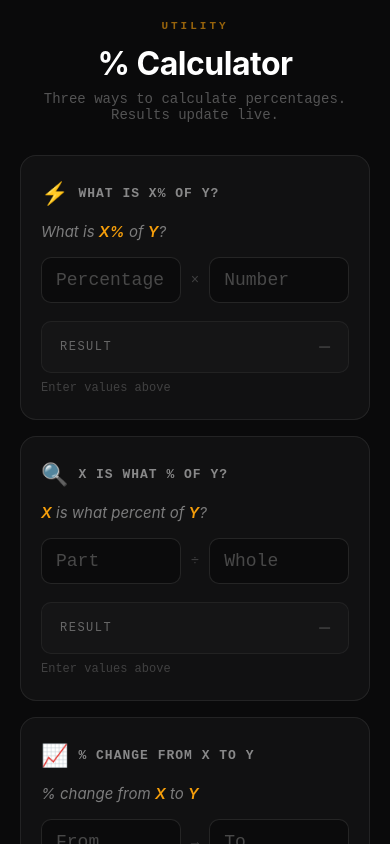
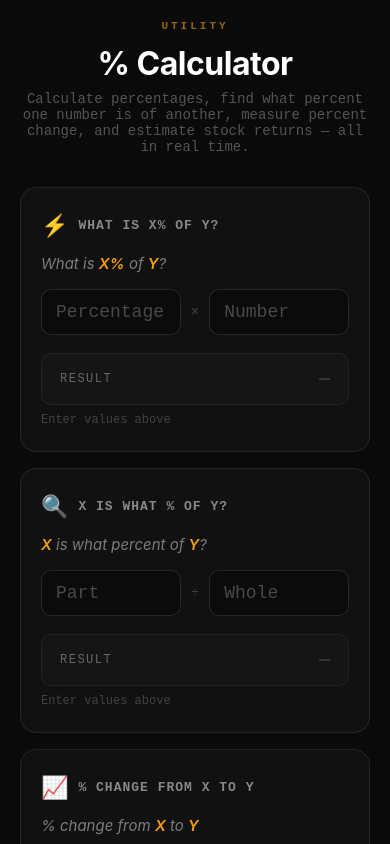
Before and after one commit to Sdobs2/imagine-calculator, a React Native app: screen / in a window 390 px wide. Built offline with nearby package versions, Linux system fonts and the light colour scheme.

Commit message:
Update header description

```diff
--- a/App.js
+++ b/App.js
@@ -22,7 +22,8 @@ export default function App() {
             <Text style={styles.headerTag}>Utility</Text>
             <Text style={styles.headerTitle}>% Calculator</Text>
             <Text style={styles.headerSub}>
-              Three ways to calculate percentages. Results update live.
+              Calculate percentages, find what percent one number is of another,
+              measure percent change, and estimate stock returns — all in real time.
             </Text>
           </View>
 
```
